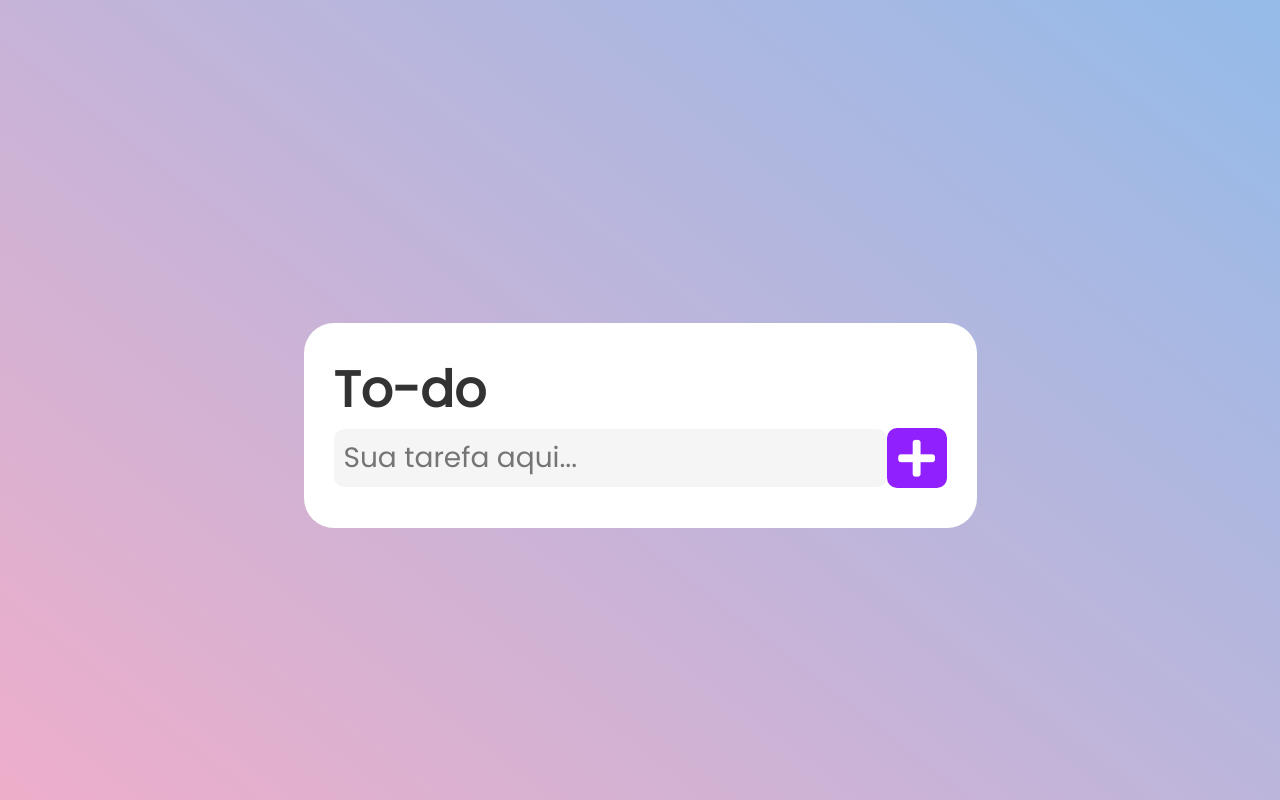
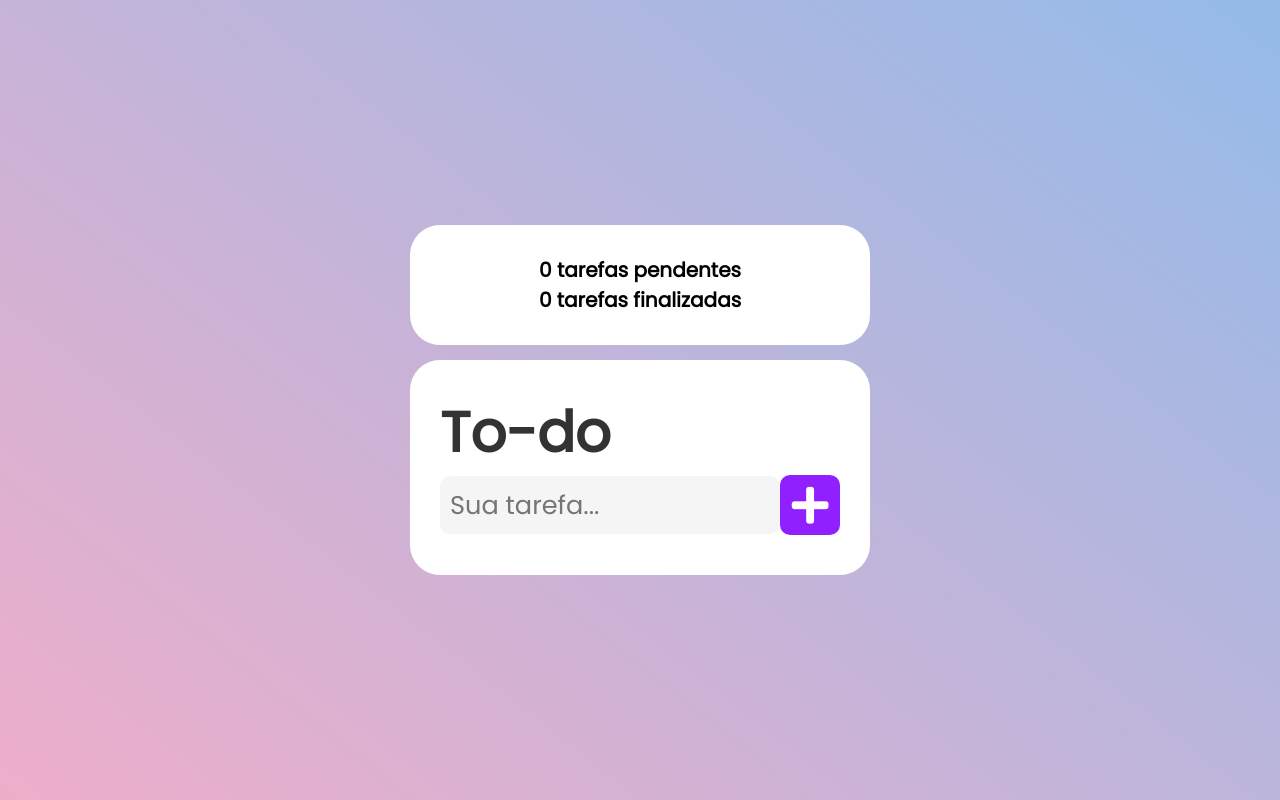
Before and after one commit to brenoangelo/todolist, a React (Create React App) app: page / in a window 1280 px wide. Built offline with nearby package versions, Linux system fonts and the light colour scheme.

Commit message:
Adicionado contador de tarefas

```diff
--- a/public/index.html
+++ b/public/index.html
@@ -14,7 +14,7 @@
       content="Web site created using create-react-app"
     />
 
-    <title>To-do ReactJS</title>
+    <title>To-do App</title>
   </head>
   <body>
     <noscript>You need to enable JavaScript to run this app.</noscript>
--- a/src/App.jsx
+++ b/src/App.jsx
@@ -1,8 +1,10 @@
 import React, { useState, useEffect } from 'react'
 
+import Contador from './components/Contador'
 import Content from './components/Content'
 import Input from './components/Input'
 import BodyTodo from './components/layout/BodyTodo'
+
 
 export default function App(){
 
@@ -56,6 +58,13 @@ export default function App(){
 
             <div className="container">
                 <BodyTodo>
+                    <Contador tarefas={tarefas}/>
+                </BodyTodo>
+
+                <BodyTodo>
+
+                    <h1>To-do</h1>
+
                     <div className="header">
                         <Input addTarefa={addTarefa}/>
                     </div>
--- /dev/null
+++ b/src/components/Contador.jsx
@@ -0,0 +1,26 @@
+import React from 'react'
+
+export default function Contador(props){
+    let tarefas = []
+    if(props.tarefas !== null){
+        tarefas = props.tarefas
+    }
+
+    let tarefasPendentes = tarefas.filter((tarefas)=>{
+        return tarefas.concluida !== true
+    })
+
+    let tarefasFinalizadas = tarefas.filter((tarefas)=>{
+        return tarefas.concluida == true
+    })
+
+
+    let quantPend = tarefasPendentes.length
+    let quantFin = tarefasFinalizadas.length
+    return(
+        <div className="painel_contador">
+            <h3>{quantPend} tarefas pendentes</h3>
+            <h3>{quantFin} tarefas finalizadas</h3>
+        </div>
+    )
+}
--- a/src/components/Input.jsx
+++ b/src/components/Input.jsx
@@ -7,7 +7,7 @@ export default function Input(props) {
     return (
         <>
             <div className="input">
-                <input type="text" placeholder="Sua tarefa aqui..."
+                <input type="text" placeholder="Sua tarefa..."
                     value={text}
                     onChange={e => setText(e.target.value)}
                     maxLength={17}
--- a/src/components/layout/BodyTodo.jsx
+++ b/src/components/layout/BodyTodo.jsx
@@ -3,7 +3,6 @@ import React from 'react'
 export default function BodyTodo(props){
     return (
         <div className="todo-container">
-            <h1>To-do</h1>
             {props.children}
         </div>
     )
--- a/src/style/main.css
+++ b/src/style/main.css
@@ -16,38 +16,52 @@ body {
 }
 
 .app {
+  width: 100%;
   display: -webkit-box;
   display: -ms-flexbox;
   display: flex;
-  height: 100vh;
+  min-height: 100vh;
+  height: auto;
   -webkit-box-align: center;
       -ms-flex-align: center;
           align-items: center;
   -webkit-box-pack: center;
       -ms-flex-pack: center;
           justify-content: center;
+  padding: 0 2%;
   /*BodyTodo.jsx*/
 }
 
 .app .todo-container {
+  width: 100%;
+  max-width: 500px;
   background-color: white;
   padding: 30px;
   border-radius: 30px;
-  margin-top: 50px;
+  margin: 15px 0;
+}
+
+.app .todo-container .painel_contador {
+  text-align: center;
+}
+
+.app .todo-container .painel_contador h3 {
+  font-size: 20px;
 }
 
 .app .todo-container h1 {
   color: #333;
   font-weight: bold;
   text-align: left;
-  font-size: 50px;
+  font-size: 3.5rem;
 }
 
 .app .todo-container .header {
   display: -webkit-box;
   display: -ms-flexbox;
   display: flex;
-  min-width: 400px;
+  max-width: 400px;
+  width: 100%;
   -webkit-box-pack: justify;
       -ms-flex-pack: justify;
           justify-content: space-between;
@@ -86,7 +100,8 @@ body {
 }
 
 .app .todo-container .header .input input {
-  font-size: 28px;
+  width: 100%;
+  font-size: 1.6rem;
   border: 0;
   background-color: rgba(220, 220, 220, 0.3);
   border-radius: 10px;
@@ -102,7 +117,7 @@ body {
 
 .app .todo-container .content ul li {
   list-style-type: none;
-  font-size: 28px;
+  font-size: 1.8rem;
   -webkit-box-align: center;
       -ms-flex-align: center;
           align-items: center;
--- a/src/style/main.scss
+++ b/src/style/main.scss
@@ -2,36 +2,49 @@
 @import "utilities";
 
 body{ background: $background-gradient;}
-
-
-
 .app{
+    width: 100%;
     display: flex;
-    height: 100vh;
+    min-height: 100vh;
+    height: auto;
     align-items: center;
     justify-content: center;
+    padding: 0 2%;
     /*BodyTodo.jsx*/
     .todo-container{
+        width: 100%;
+        max-width: 500px;
         background-color: white;
         padding: 30px;
         border-radius: 30px;
-        margin-top: 50px;
+        margin: 15px 0;
+
+        .painel_contador{
+            text-align: center;
+
+            h3{
+                font-size: 20px;
+            }
+
+
+        }
+
 
         h1{
             color: $preto;
             font-weight: bold;
             text-align: left;
-            font-size: 50px;
+            font-size: 3.5rem;
 
         }
 
         .header{
             display: flex;
-            min-width: 400px;
+            max-width: 400px;
+            width: 100%;
             justify-content: space-between;
             align-items: center;
             margin-bottom: 10px;
-
 
             .ButtonAdd{
                 cursor: pointer;
@@ -55,7 +68,8 @@ body{ background: $background-gradient;}
             }
 
             .input input{
-                font-size: 28px;
+                width: 100%;
+                font-size: 1.6rem;
                 border: 0;
                 background-color: rgba(220,220,220, 0.3);
                 border-radius: 10px;
@@ -64,21 +78,17 @@ body{ background: $background-gradient;}
             }
             .input input:focus{
                 outline: 0;
-
-
                 transition: 0.3s;
-
             }
         }
 
         .content{
             ul{
 
-
                 li{
 
                     list-style-type: none;
-                    font-size: 28px;
+                    font-size: 1.8rem;
                     align-items: center;
                     justify-content: space-between;
                     display: flex;
```
Also changed, not shown: 2 other files (tests, documents, lock files or other folders).
